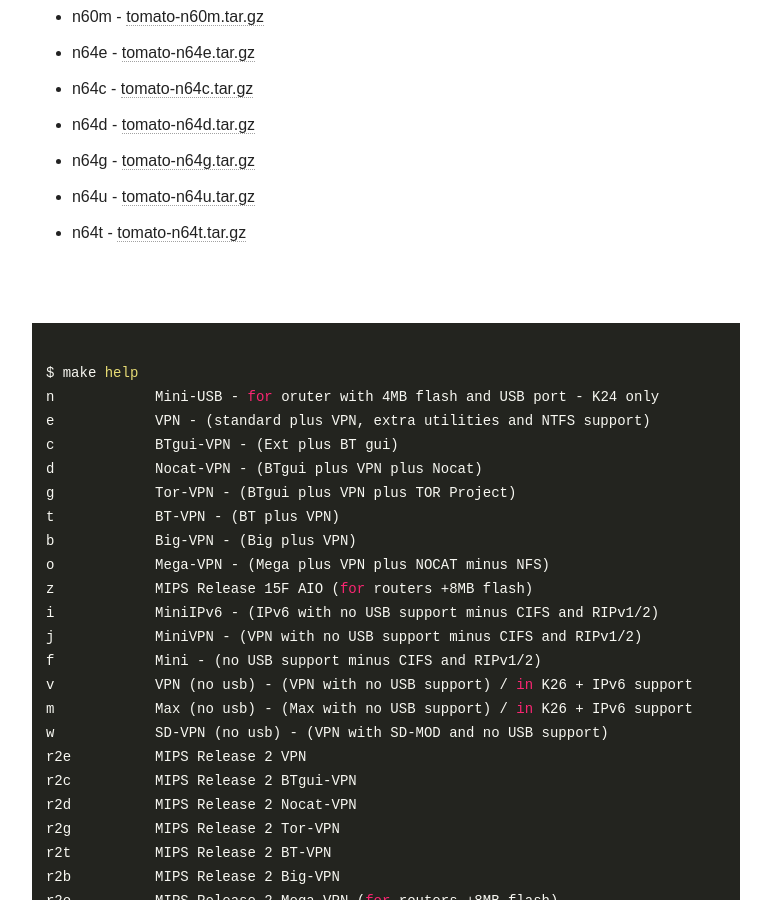
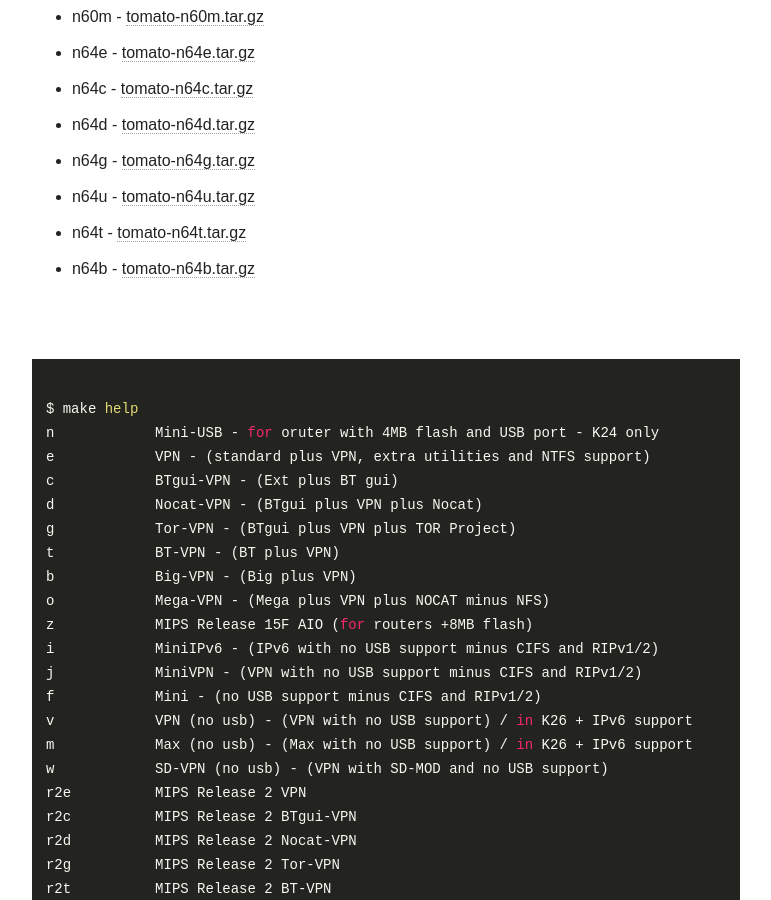
Before and after one commit to oglopss/tomato-ci-ctf-jekyll, a Jekyll site: the page built from index.html, in a window 1280 px wide and 900 px high, scrolled down 1567 px. Shown: the whole window, without its empty margins (254-1025 px from the left). Built offline with Jekyll 4.4.1, drawn with Linux system fonts in a browser that asks for light colours; nearby versions of some CDN libraries.

Commit message:
Travis build 3 n64b pushed to gh-pages

```diff
--- a/_data/ss.yml
+++ b/_data/ss.yml
@@ -33,3 +33,4 @@
   - 0033 n64g tomato-n64g.tar.gz
   - 0034 n64u tomato-n64u.tar.gz
   - 0035 n64t tomato-n64t.tar.gz
+  - 0036 n64b tomato-n64b.tar.gz
```
Also changed, not shown: 1 other file.
